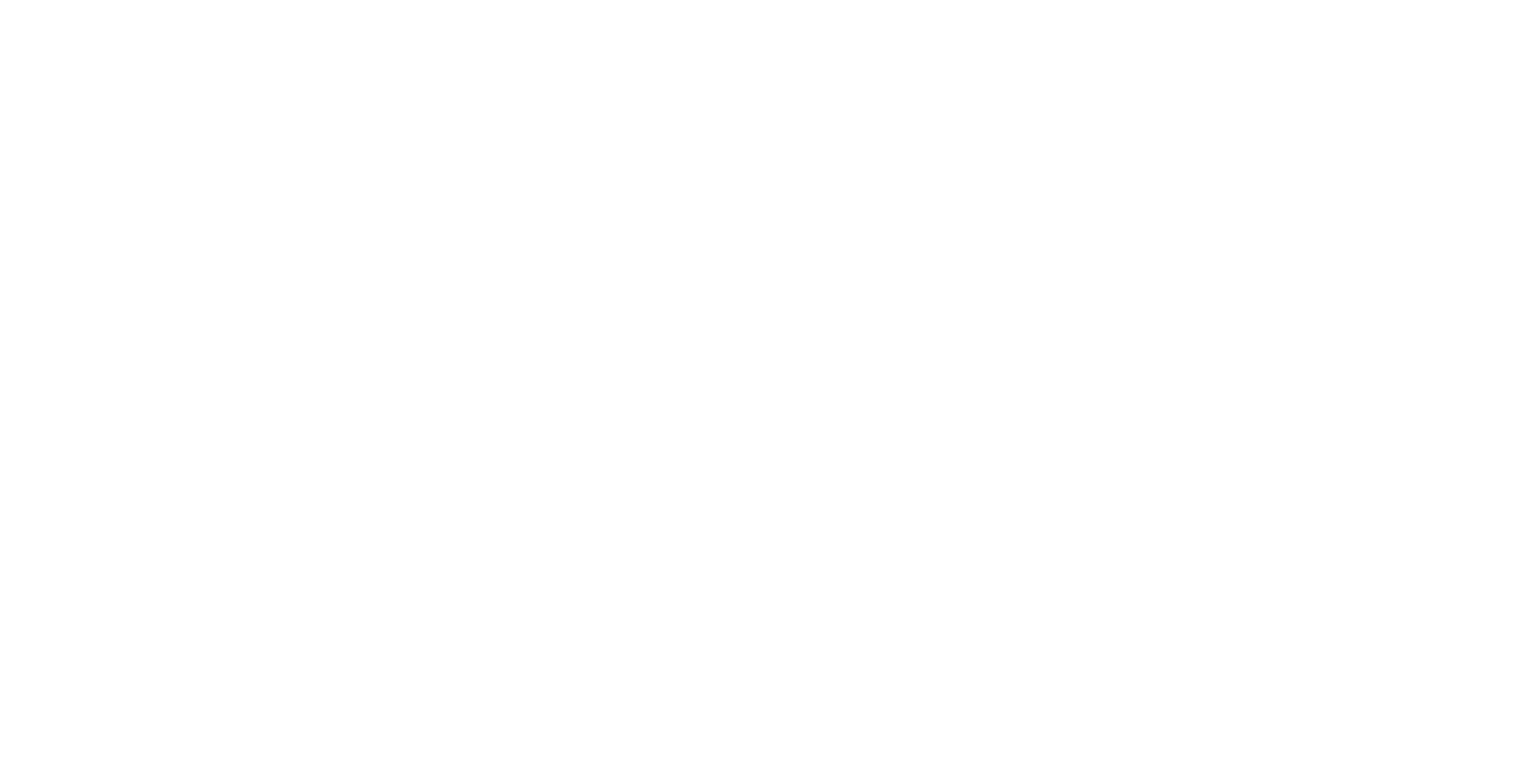
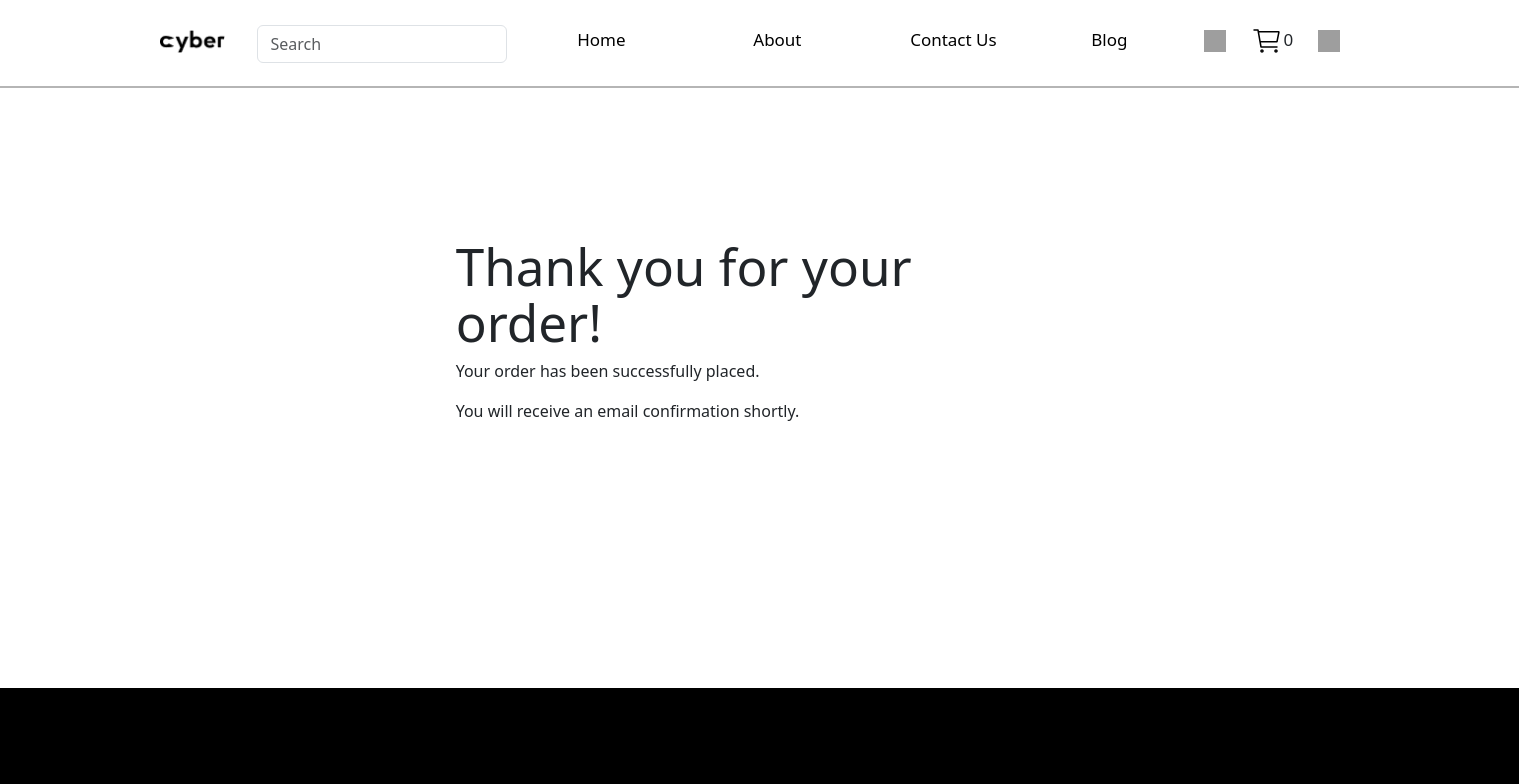
Before and after one commit to alicankocman/Cyber, a React (Vite) app: page /step-end in a window 1280 px wide. Before the commit this address had no page. Shown: the top 784 px of the page, 1519 px wide, since content can reach past the window. Built offline with nearby package versions, Linux system fonts and the light colour scheme; grey boxes are pictures that could not be loaded.

Commit message:
Improvements were made on the cyber project.

```diff
--- a/src/App.jsx
+++ b/src/App.jsx
@@ -5,8 +5,9 @@
 import ProductDetail from './ProductInfo/ProductsDetail.jsx';
 import ShoppingCart from './Shopping Cart/shopping-cart.jsx';
 import StepOne from './steps/step-one.jsx';
-import StepTwo from './steps/step-two.jsx'; // Yeni bileşen eklendi
-import StepThree from './steps/step-three.jsx'; // StepThree route also added for navigation completeness
+import StepTwo from './steps/step-two.jsx';
+import StepThree from './steps/step-three.jsx';
+import StepEnd from './steps/step-end.jsx'; // StepEnd bileşenini ekledik
 import { CartProvider } from './Shopping Cart/CartContext.jsx';
 
 function App() {
@@ -19,8 +20,9 @@
           <Route path="/product/:id" element={<ProductDetail />} />
           <Route path="/shopping-cart" element={<ShoppingCart />} />
           <Route path="/step-one" element={<StepOne />} />
-          <Route path="/step-two" element={<StepTwo />} /> {/* Yeni route eklendi */}
-          <Route path="/step-three" element={<StepThree />} /> {/* New route for StepThree */}
+          <Route path="/step-two" element={<StepTwo />} />
+          <Route path="/step-three" element={<StepThree />} />
+          <Route path="/step-end" element={<StepEnd />} /> {/* StepEnd bileşeni için yeni route */}
         </Routes>
       </Router>
     </CartProvider>
--- /dev/null
+++ b/src/steps/step-end.css
@@ -0,0 +1,10 @@
+.step-end-container{
+    width: 1519px;
+    height: 600px;
+}
+.step-end-text{
+    position: relative;
+    width: 600px;
+    top: 25%;
+    left: 30%;
+}
--- /dev/null
+++ b/src/steps/step-end.jsx
@@ -0,0 +1,23 @@
+import React from "react";
+import Header from "../home/footer";
+import Footer from "../home/frame7";
+import "./step-end.css";
+
+function StepEnd() {
+    return (
+        <>
+        <Header />
+        <div className="step-end-container">
+            <div className="step-end-text">
+            <h1>Thank you for your order!</h1>
+            <p>Your order has been successfully placed.</p>
+            <p>You will receive an email confirmation shortly.</p>
+            </div>
+            </div>
+
+        <Footer />
+        </>
+    );
+}
+
+export default StepEnd;
--- a/src/steps/step-three.jsx
+++ b/src/steps/step-three.jsx
@@ -7,6 +7,7 @@
 import ShippingSvg from "../assets/Shipping.svg";
 import Payment3 from "../assets/step-img/Payment3.svg";
 import Card from 'react-credit-card-flipping';
+import { useNavigate } from "react-router-dom";
 
 function StepThree() {
     const [cartItems, setCartItems] = useState([]);
@@ -21,6 +22,7 @@
     const [cardExpiry, setCardExpiry] = useState('');
     const [cardCVV, setCardCVV] = useState('');
     const [focusCVV, setFocusCVV] = useState(false);
+    const navigate = useNavigate();
 
     useEffect(() => {
         const cartData = Cookies.get('cartItems');
@@ -58,6 +60,17 @@
             setTotal(parseFloat(totalValue.replace('$', '')) || 0);
         }
     }, []);
+
+    const handleBackClick = () => {
+        navigate("/step-two");
+    };
+
+    const handlePayClick = () => {
+        // Perform any necessary payment processing logic here
+
+        // Redirect to step-end page
+        navigate("/step-end");
+    };
 
     return (
         <>
@@ -120,11 +133,10 @@
 
                     <p className="Shipment-method">Shipment method</p>
                     <p className="Shipment-method2">{shipmentMethod}</p>
-                    <p className="Subtotal">Subtotal: <p className="subtotal">${subtotal.toFixed(2)}</p></p>
-                    <p className="Estimated-Tax">Estimated Tax: <p className="estimated-tax"> ${estimatedTax.toFixed(2)}</p></p>
-                    <p className="Estimated-shipping-Handling">Estimated Shipping & Handling: <p className="esah"> ${estimatedShipping.toFixed(2)}</p></p>
-                   <div className="totals"> <p className="Total">Total: <p className="total">${total.toFixed(2)}</p></p> </div>
-
+                    <p className="Subtotal">Subtotal: <span className="subtotal">${subtotal.toFixed(2)}</span></p>
+                    <p className="Estimated-Tax">Estimated Tax: <span className="estimated-tax">${estimatedTax.toFixed(2)}</span></p>
+                    <p className="Estimated-shipping-Handling">Estimated Shipping & Handling: <span className="esah">${estimatedShipping.toFixed(2)}</span></p>
+                    <div className="totals"><p className="Total">Total: <span className="total">${total.toFixed(2)}</span></p></div>
                 </div>
                 <div className="Right-side">
                     <p className="right-side-title">Payment</p>
@@ -175,7 +187,10 @@
                                 </form>
                                 </div>
                                 <input type="checkbox" className="checkbox4" />Same as billing address
-                    <div className="but-div"><input type="button" className="button00" value="Back" /><input type="button" className="button01" value="Pay" /></div>
+                                <div className="but-div">
+                                <input type="button" className="button00" onClick={handleBackClick} value="Back" />
+                                <input type="button" className="button01" value="Pay" onClick={handlePayClick} />
+                                </div>
                                 </div>
                                 </div>
                                 <Footer />
```
Lines whose indentation alone changed are shown as unchanged.
